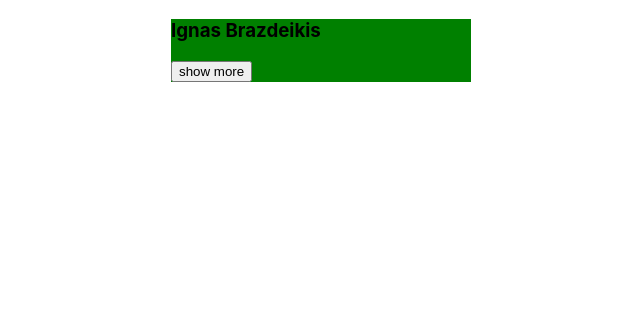
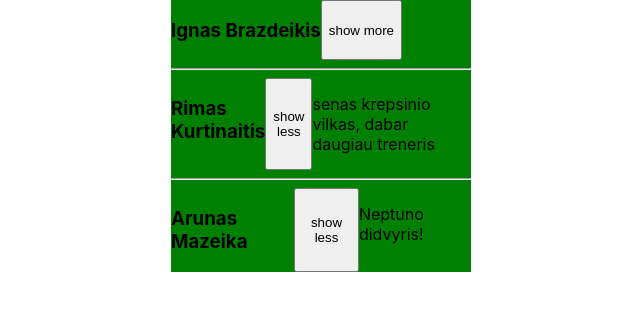
Before and after one commit to TK2400/React2-, a React (Create React App) app: page / in a window 1280 px wide. Shown: the top 310 px of the page, without its empty margins (319-959 px from the left). Built offline with nearby package versions, Linux system fonts and the light colour scheme.

Commit message:
setState pradine reiksme ateina su props'ais

```diff
--- a/src/App2.js
+++ b/src/App2.js
@@ -12,12 +12,20 @@ export default function App2() {
             width: "300px"
         }}
         >
-            <ShowInfo style={{
-                display: "flex",
-                justifyContent: "centre"
-            }}
-            fullName="Ignas Brazdeikis"
-            text="Šiemet pagaliau žais Lietuvos rinktinėje!" />
+            <ShowInfo fullName="Ignas Brazdeikis"
+                text="Šiemet pagaliau žais Lietuvos rinktinėje!"
+                state={false}
+            />
+            <hr></hr>
+            <ShowInfo fullName="Rimas Kurtinaitis"
+                text="senas krepsinio vilkas, dabar daugiau treneris"
+                state={true}
+            />
+            <hr></hr>
+            <ShowInfo fullName="Arunas Mazeika"
+                text="Neptuno didvyris!"
+                state={true}
+            />
         </div>
     );
 }
--- a/src/components/ShowInfo.js
+++ b/src/components/ShowInfo.js
@@ -1,8 +1,7 @@
 import { useState } from "react";
 
 export default function ShowInfo(props) {
-
-    const [buttonClicked, setButtonClicked] = useState(false)
+       const [buttonClicked, setButtonClicked] = useState(props.state)
 
     function showMore() {
         if (!buttonClicked) {
@@ -12,7 +11,10 @@ export default function ShowInfo(props) {
     }
 
     return (
-        <div>
+        <div style={{
+            display: "flex",
+            alignIitems: "center",
+        }}>
             <h3> {props.fullName}</h3>
             <button onClick={() => showMore()}>
                 {buttonClicked ? "show less" : "show more"}
@@ -25,3 +27,11 @@ export default function ShowInfo(props) {
         </div>
     )
 }
+
+
+// function Avatar(props) {
+//     const [user, setUser] = React.useState({...props.user});
+
+//     React.useEffect(() => {
+//         setUser(props.user);
+//     }, [props.user])
```
